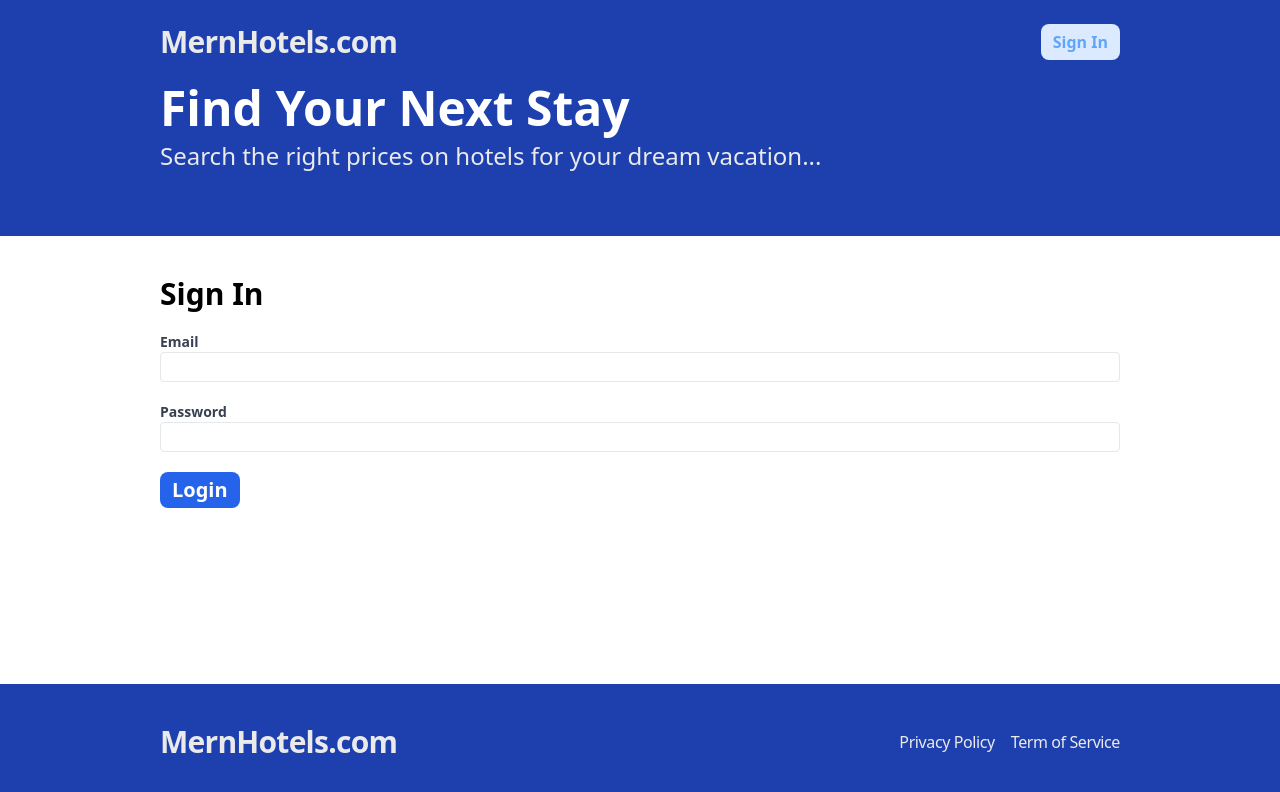
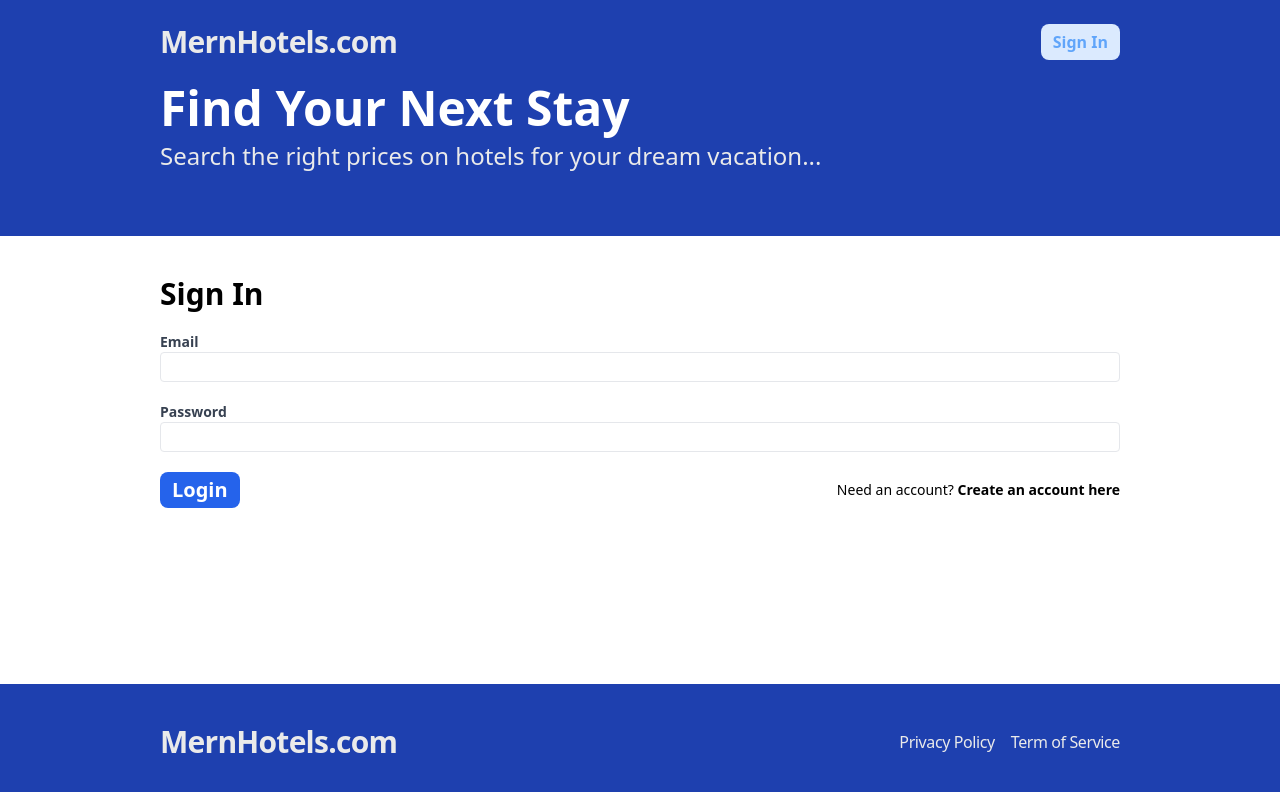
Before and after one commit to KaiIemsawat/MERN-HotelBooking, a React (Vite) app in the folder frontend/: page /sign-in in a window 1280 px wide. Shown: the top 792 px of the page. Built offline with nearby package versions, Linux system fonts and the light colour scheme; no server answers.

Commit message:
added link to register page in login page

```diff
--- a/frontend/src/components/Header.tsx
+++ b/frontend/src/components/Header.tsx
@@ -7,15 +7,27 @@ const Header = () => {
   const { isLoggedIn } = useAppContext();
   return (
     <div className="bg-blue-800 py-6">
-      <div className="container mx-auto flex justify-between">
+      <div
+        className={`${isLoggedIn ? `flex-col lg:flex-row` : `flex-row`} container mx-auto flex justify-between`}
+      >
         <span className="text-3xl font-semibold tracking-tight text-[#eaeaea] hover:underline">
           <Link to="/">MernHotels.com</Link>
         </span>
         <span className="flex space-x-2">
           {isLoggedIn ? (
             <>
-              <Link to="/my-bookings">My Bookings</Link>
-              <Link to="/my-hotels">My Hotels</Link>
+              <Link
+                className="flex items-center rounded-lg font-bold text-white duration-300 hover:bg-blue-600 hover:text-white hover:shadow-lg lg:px-3"
+                to="/my-bookings"
+              >
+                My Bookings
+              </Link>
+              <Link
+                className="flex items-center rounded-lg font-bold text-white duration-300 hover:bg-blue-600 hover:text-white hover:shadow-lg lg:px-3"
+                to="/my-hotels"
+              >
+                My Hotels
+              </Link>
               <SignOutButton />
             </>
           ) : (
--- a/frontend/src/pages/SignIn.tsx
+++ b/frontend/src/pages/SignIn.tsx
@@ -3,7 +3,7 @@ import { useMutation, useQueryClient } from "react-query";
 
 import * as apiClient from "../api-client";
 import { useAppContext } from "../contexts/AppContext";
-import { useNavigate } from "react-router-dom";
+import { Link, useNavigate } from "react-router-dom";
 
 export type SignInFormData = {
   email: string;
@@ -24,7 +24,7 @@ const SignIn = () => {
   const mutation = useMutation(apiClient.signIn, {
     onSuccess: async () => {
       showToast({ message: "Sign in successful", type: "SUCCESS" });
-      await queryClient.invalidateQueries("validateToken");
+      await queryClient.invalidateQueries("validateToken ");
       navigate("/");
     },
     onError: (error: Error) => {
@@ -69,13 +69,19 @@ const SignIn = () => {
         )}
       </label>
 
-      <span>
+      <span className="flex flex-col items-start justify-between gap-3 sm:flex-row sm:items-center">
         <button
           type="submit"
           className="rounded-lg bg-blue-600 p-2 px-3 py-1 text-xl font-bold text-white duration-300 hover:bg-blue-100 hover:text-blue-400 hover:shadow-lg"
         >
           Login
         </button>
+        <span className="text-sm">
+          Need an account?{" "}
+          <Link to="/register" className="font-semibold hover:underline">
+            Create an account here
+          </Link>
+        </span>
       </span>
     </form>
   );
```
